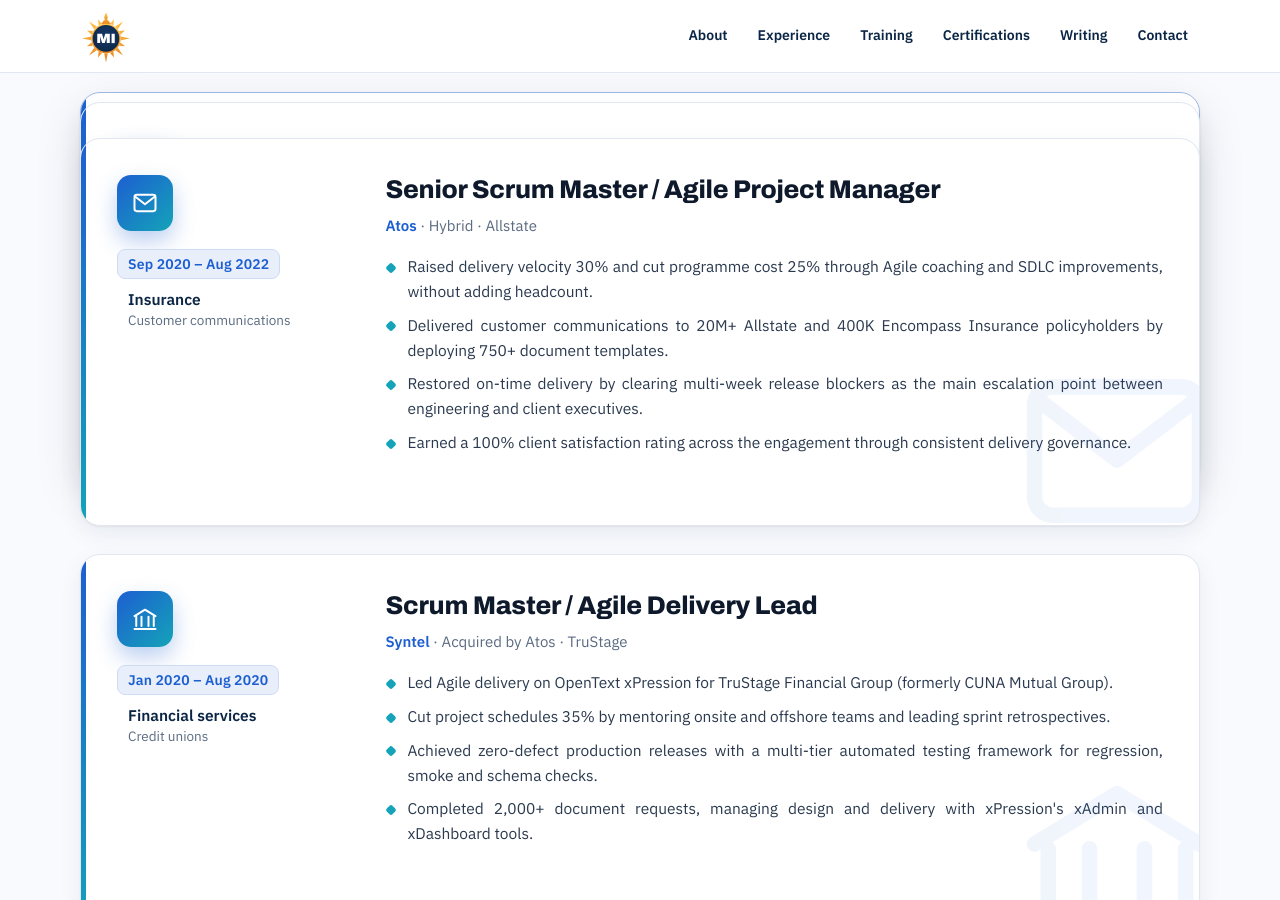
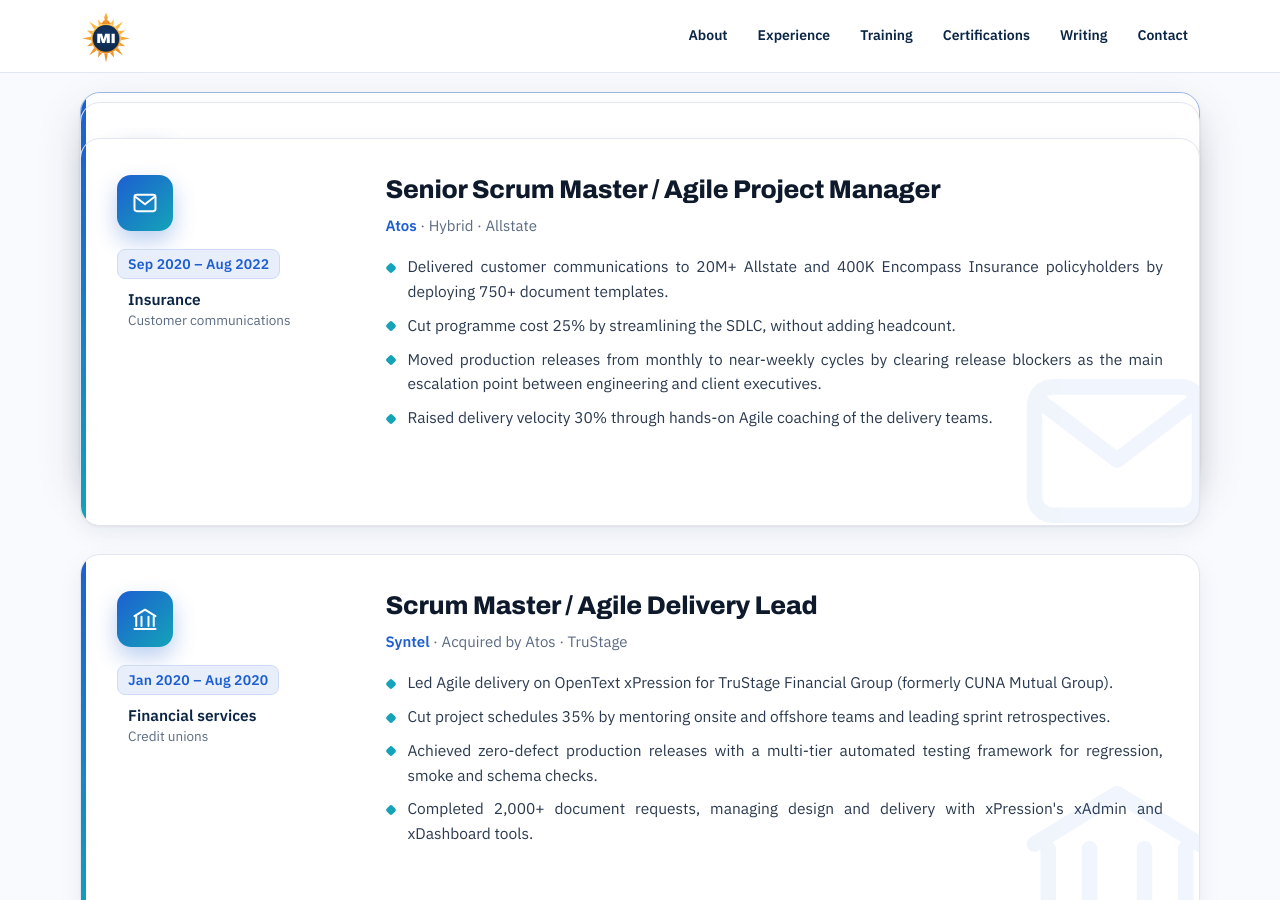
Before and after one commit to Madhan-I/Madhan-I.github.io, a Jekyll site: the page built from index.html, in a window 1280 px wide and 900 px high, scrolled down 2784 px. Built offline with Jekyll 4.4.1, drawn with Linux system fonts in a browser that asks for light colours.

Commit message:
Rework Allstate bullets: split cost and velocity, weekly releases
Co-Authored-By: Claude Opus 5.5 <noreply@anthropic.com>
Claude-Session: https://claude.ai/code/session_01MFRrTt7LBDdX57m85KHNGp

```diff
--- a/_data/profile.yml
+++ b/_data/profile.yml
@@ -117,10 +117,10 @@ experience:
     company: Atos
     detail: Hybrid · Allstate
     points:
-      - "Raised delivery velocity 30% and cut programme cost 25% through Agile coaching and SDLC improvements, without adding headcount."
       - "Delivered customer communications to 20M+ Allstate and 400K Encompass Insurance policyholders by deploying 750+ document templates."
-      - "Restored on-time delivery by clearing multi-week release blockers as the main escalation point between engineering and client executives."
-      - "Earned a 100% client satisfaction rating across the engagement through consistent delivery governance."
+      - "Cut programme cost 25% by streamlining the SDLC, without adding headcount."
+      - "Moved production releases from monthly to near-weekly cycles by clearing release blockers as the main escalation point between engineering and client executives."
+      - "Raised delivery velocity 30% through hands-on Agile coaching of the delivery teams."
   - dates: Jan 2020 – Aug 2020
     title: Scrum Master / Agile Delivery Lead
     sector: "Financial services · Credit unions"
```
